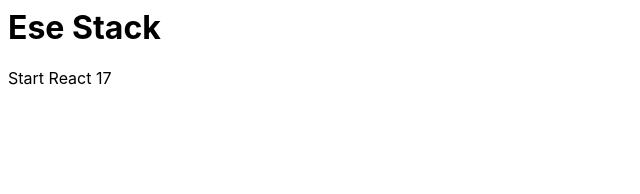
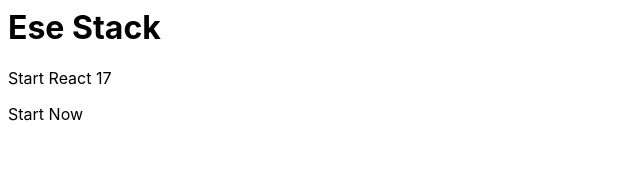
Before and after one commit to eseodiase/weather-App, a React (Create React App) app: page / in a window 1280 px wide. Shown: the top 194 px of the page, without its empty margins (0-640 px from the left). Built offline with nearby package versions, Linux system fonts and the light colour scheme.

Commit message:
index.js

```diff
--- a/src/index.js
+++ b/src/index.js
@@ -7,6 +7,7 @@
 <div>
 <h1>Ese Stack</h1>
 <p>Start React 17</p>
+<p>Start Now</p>
 </div>,
 document.getElementById("root")
 );
```
